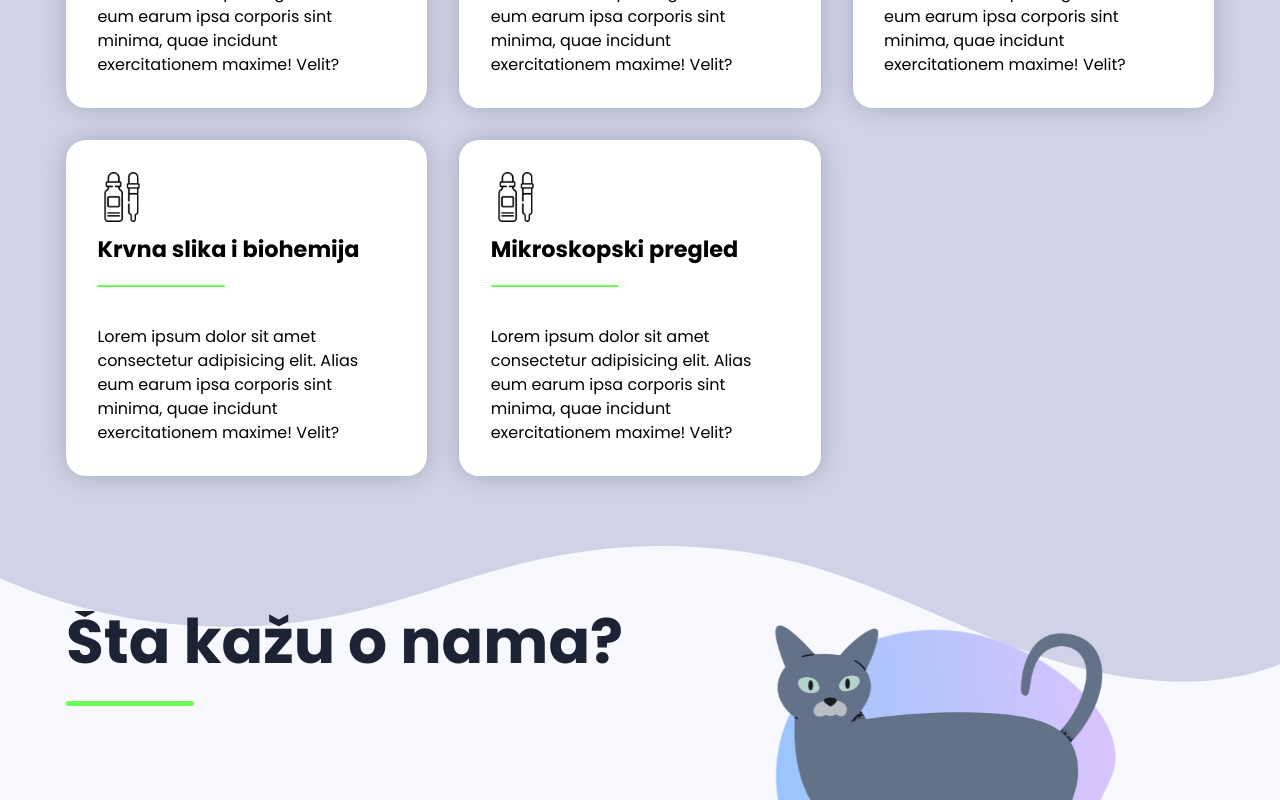
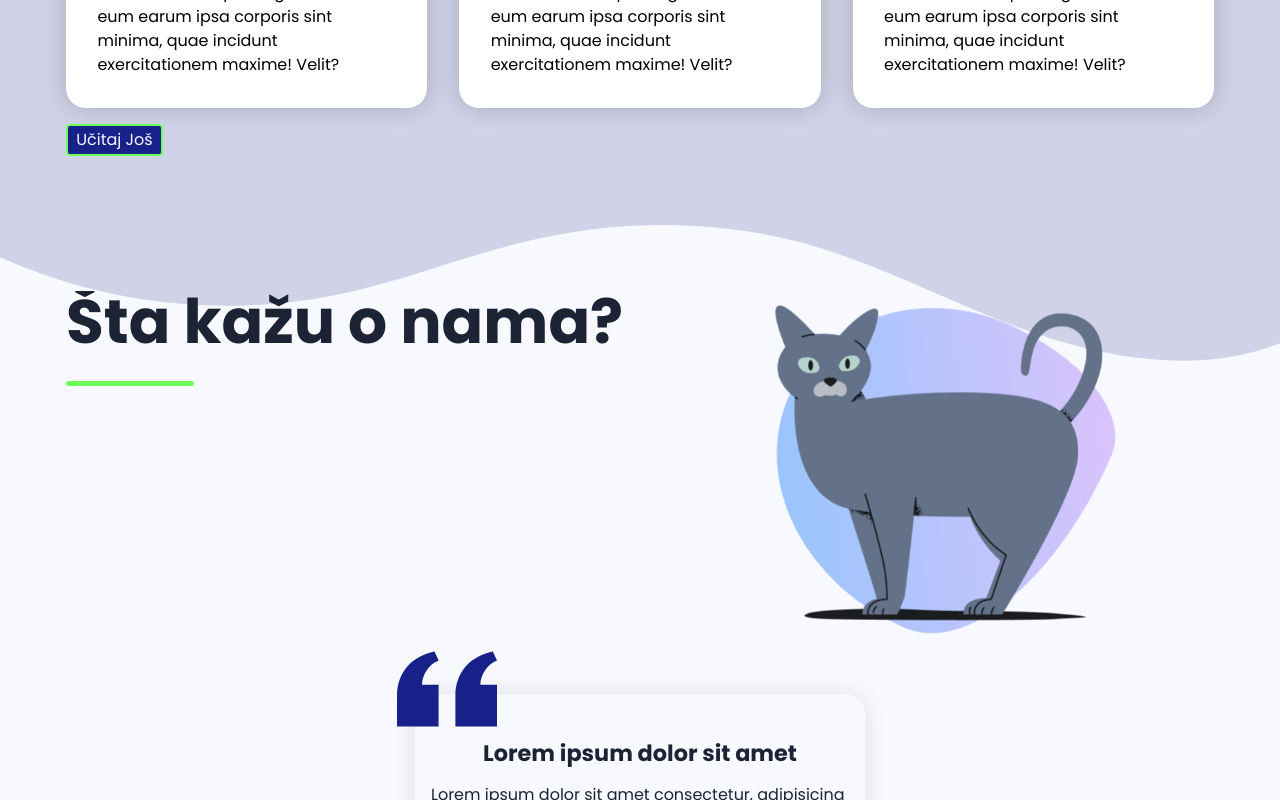
Before and after one commit to vukovicdusan/vet4pets, a Next.js app: page / in a window 1280 px wide. Shown: the part 1820-2620 px from the top of the page. Built offline with nearby package versions, Linux system fonts and the light colour scheme.

Commit message:
Services load more button added, and more services added

```diff
--- a/components/Hero.jsx
+++ b/components/Hero.jsx
@@ -41,10 +41,18 @@ const Hero = () => {
 		)
 		currentIteration++
 		if (easingValue >= 0) {
-			titleRef.current.style.transform = `translateY(${easingValue}px)`
-			subTitleRef.current.style.transform = `translateY(${easingValue}px)`
-			btnRef.current.style.transform = `translateY(${easingValue}px)`
-			lineRef.current.style.transform = `translateX(${easingValue}px)`
+			titleRef.current
+				? (titleRef.current.style.transform = `translateY(${easingValue}px)`)
+				: null
+			subTitleRef.current
+				? (subTitleRef.current.style.transform = `translateY(${easingValue}px)`)
+				: null
+			btnRef.current
+				? (btnRef.current.style.transform = `translateY(${easingValue}px)`)
+				: null
+			lineRef.current
+				? (lineRef.current.style.transform = `translateX(${easingValue}px)`)
+				: null
 			requestAnimationFrame(animate)
 		}
 	}
--- a/components/Services.jsx
+++ b/components/Services.jsx
@@ -1,4 +1,4 @@
-import React from "react"
+import React, { useState } from "react"
 import Region from "./layout/Region"
 import Wrapper from "./layout/Wrapper"
 import Underline from "./Underline"
@@ -9,6 +9,7 @@ import animal from "../public/img/korgey.png"
 import Title from "./Title"
 
 const Services = () => {
+	const [servicesAmount, setServicesAmount] = useState(6)
 	const services = [
 		{
 			title: "Vakcinacija",
@@ -50,8 +51,52 @@ const Services = () => {
 			desc: "Lorem ipsum dolor sit amet consectetur adipisicing elit. Alias eum earum ipsa corporis sint minima, quae incidunt exercitationem maxime! Velit?",
 			img: dropper,
 		},
+		{
+			title: "Dermatoskopija (koža)",
+			desc: "Lorem ipsum dolor sit amet consectetur adipisicing elit. Alias eum earum ipsa corporis sint minima, quae incidunt exercitationem maxime! Velit?",
+			img: dropper,
+		},
+		{
+			title: "Ultrazvuk",
+			desc: "Lorem ipsum dolor sit amet consectetur adipisicing elit. Alias eum earum ipsa corporis sint minima, quae incidunt exercitationem maxime! Velit?",
+			img: dropper,
+		},
+		{
+			title: "Anestezija (injekciona i inhalaciona)",
+			desc: "Lorem ipsum dolor sit amet consectetur adipisicing elit. Alias eum earum ipsa corporis sint minima, quae incidunt exercitationem maxime! Velit?",
+			img: dropper,
+		},
+		{
+			title: "Brzi testovi na bolesti",
+			desc: "Lorem ipsum dolor sit amet consectetur adipisicing elit. Alias eum earum ipsa corporis sint minima, quae incidunt exercitationem maxime! Velit?",
+			img: dropper,
+		},
+		{
+			title: "Porodiljstvo",
+			desc: "Lorem ipsum dolor sit amet consectetur adipisicing elit. Alias eum earum ipsa corporis sint minima, quae incidunt exercitationem maxime! Velit?",
+			img: dropper,
+		},
+		{
+			title: "Stomatologija",
+			desc: "Lorem ipsum dolor sit amet consectetur adipisicing elit. Alias eum earum ipsa corporis sint minima, quae incidunt exercitationem maxime! Velit?",
+			img: dropper,
+		},
+		{
+			title: "Hirurške intervencije",
+			desc: "Lorem ipsum dolor sit amet consectetur adipisicing elit. Alias eum earum ipsa corporis sint minima, quae incidunt exercitationem maxime! Velit?",
+			img: dropper,
+		},
+		{
+			title: "Apoteka",
+			desc: "Lorem ipsum dolor sit amet consectetur adipisicing elit. Alias eum earum ipsa corporis sint minima, quae incidunt exercitationem maxime! Velit?",
+			img: dropper,
+		},
+		{
+			title: "Kućne posete",
+			desc: "Lorem ipsum dolor sit amet consectetur adipisicing elit. Alias eum earum ipsa corporis sint minima, quae incidunt exercitationem maxime! Velit?",
+			img: dropper,
+		},
 	]
-
 	return (
 		<div className={styles.serviceBackground}>
 			<div className={styles.shapedivider}>
@@ -90,8 +135,13 @@ const Services = () => {
 							</div>
 						</div>
 						<div className={styles.servicesGrid}>
-							{services.map((service, index) => (
-								<div key={index} className={styles.serviceBox}>
+							{services
+								.slice(0, servicesAmount)
+								.map((service, index) => (
+									<div
+										key={index}
+										className={styles.serviceBox}
+									>
 										<div className={styles.innerBox}>
 											<Image
 												src={dropper}
@@ -112,6 +162,18 @@ const Services = () => {
 									</div>
 								))}
 						</div>
+						{servicesAmount < services.length ? (
+							<button
+								onClick={() => {
+									setServicesAmount(
+										(prevState) => prevState + 3
+									)
+								}}
+								className="button"
+							>
+								Učitaj još
+							</button>
+						) : null}
 					</div>
 				</Wrapper>
 			</Region>
```
Lines whose indentation alone changed are shown as unchanged.
